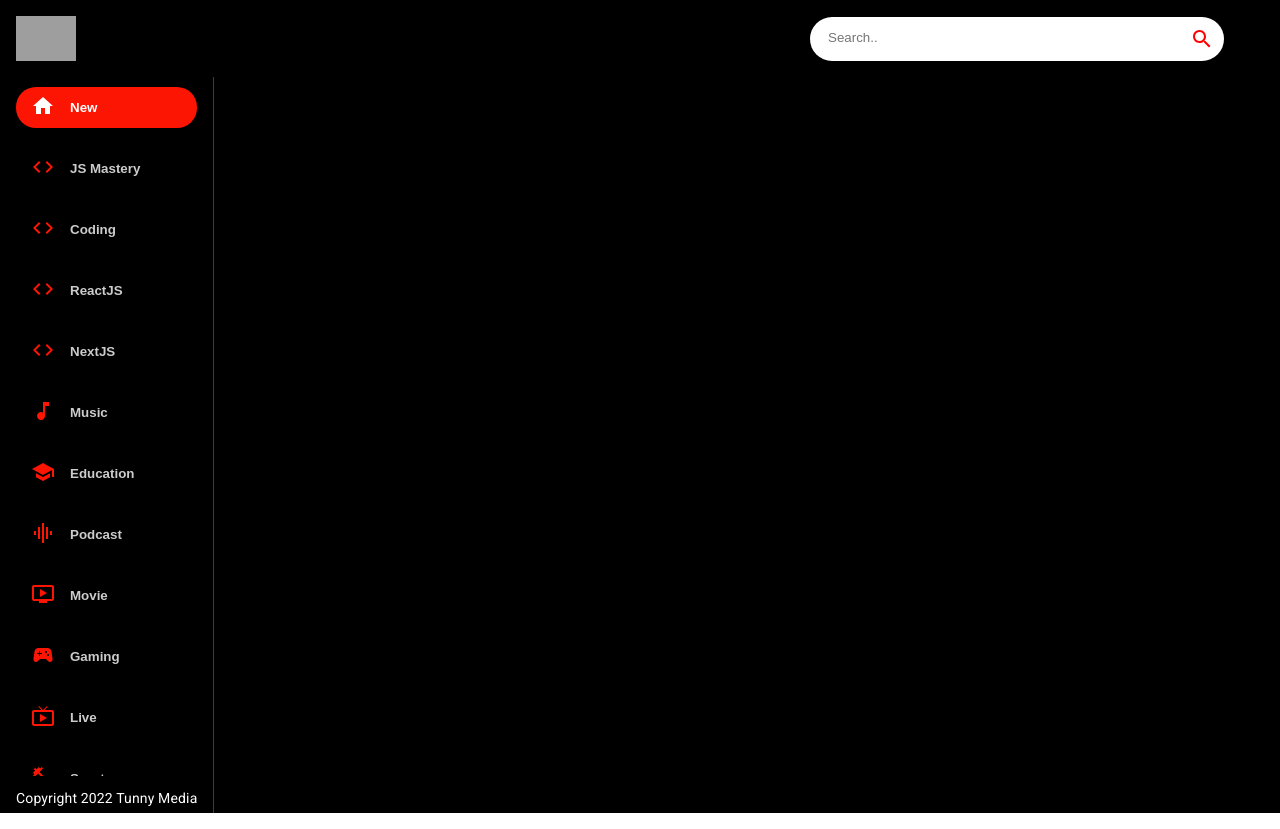
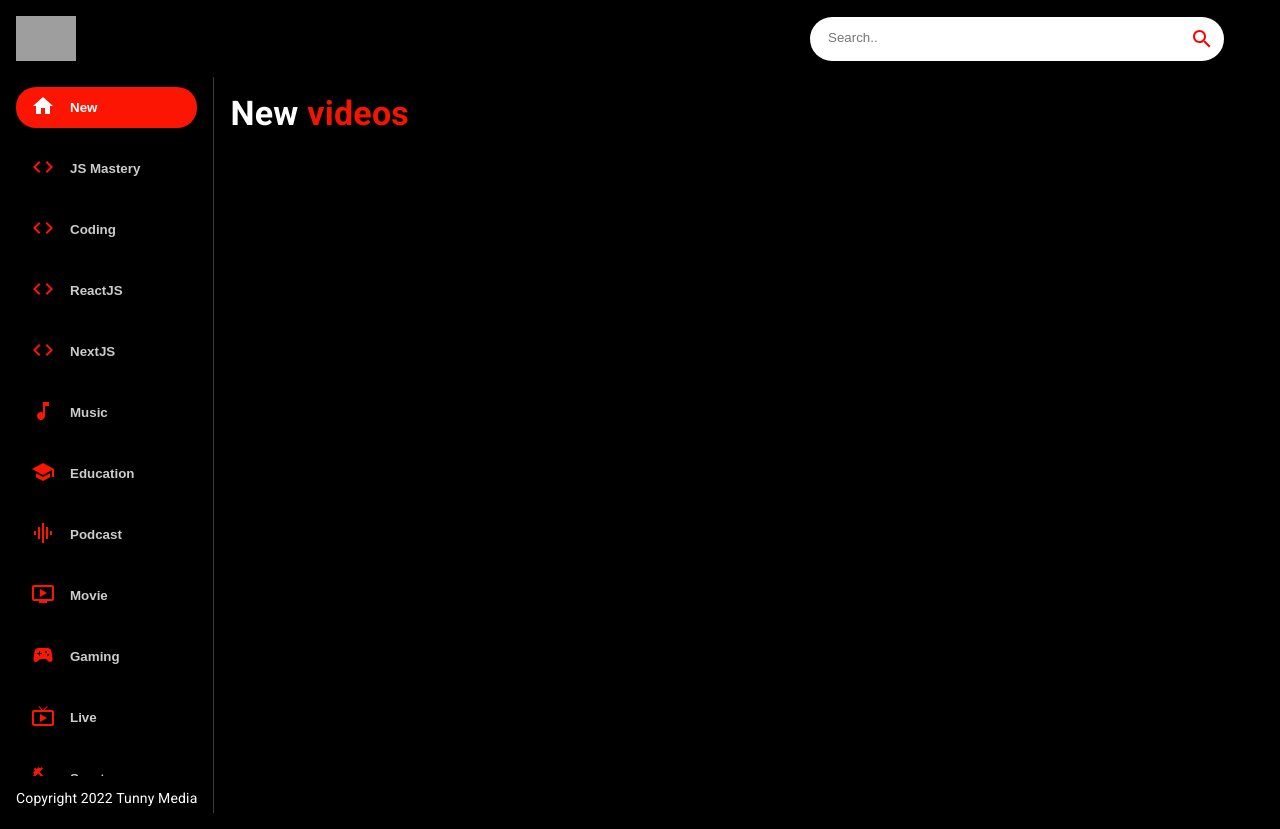
Before and after one commit to tunny17/youtube_clone, a React (Create React App) app: page / in a window 1280 px wide. Built offline with nearby package versions, Linux system fonts and the light colour scheme; grey boxes are pictures that could not be loaded.

Commit message:
- made the feed comp. ready for the fetch request

```diff
--- a/src/components/Feed.jsx
+++ b/src/components/Feed.jsx
@@ -1,6 +1,6 @@
 import { useState, useEffect } from 'react';
 import { Box, Stack, Typography } from '@mui/material';
-import Sidebar from './Sidebar';
+import { Sidebar, Videos } from './';
 
 
 const Feed = () => {
@@ -12,6 +12,20 @@
           Copyright 2022 Tunny Media
         </Typography>
       </Box>
+
+      <Box  p={2} sx={{ overflowY: 'auto', height: '90vh', flex: 2 }}>
+
+        <Typography
+          variant='h4'
+          fontWeight='bold'
+          mb={2}
+          sx={{ color: '#fff' }}
+        >
+          New <span style={{ color: '#F31503'}}>videos</span>
+        </Typography>
+
+        <Videos videos={[]} />
+      </Box>
     </Stack>
   )
 }
--- /dev/null
+++ b/src/components/Videos.jsx
@@ -0,0 +1,11 @@
+import React from 'react'
+
+const Videos = () => {
+  return (
+    <div>
+      videos
+    </div>
+  )
+}
+
+export default Videos
--- a/src/components/index.js
+++ b/src/components/index.js
@@ -5,3 +5,4 @@
 export { default as VideoDetail } from './VideoDetail';
 export { default as SearchBar } from './SearchBar';
 export { default as Sidebar } from './Sidebar';
+export { default as Videos } from './Videos';
```
